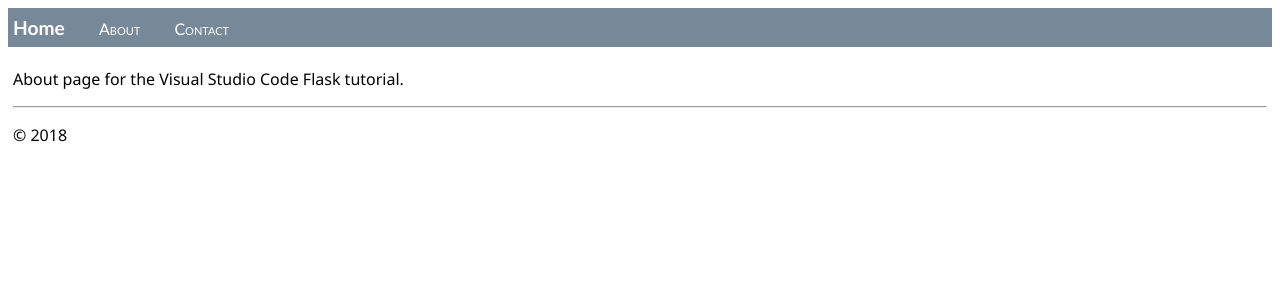
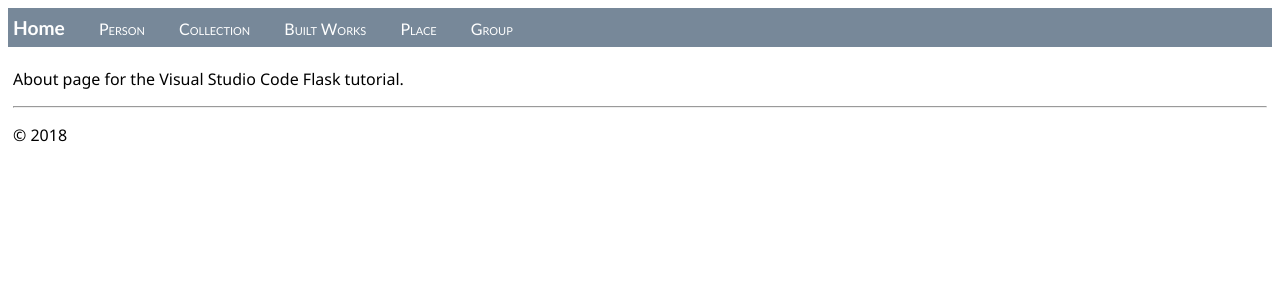
Before and after one commit to gtadigital/etl_application, a Flask app: page /about/ in a window 1280 px wide. Shown: the top 300 px of the page. Run offline with Flask 2, Linux system fonts and the light colour scheme.

Commit message:
Added main entities in layout

```diff
--- a/templates/layout.html
+++ b/templates/layout.html
@@ -9,8 +9,11 @@
     <body>
         <div class="navbar">
             <a href="{{ url_for('home') }}" class="navbar-brand">Home</a>
-            <a href="{{ url_for('about') }}" class="navbar-item">About</a>
-            <a href="{{ url_for('contact') }}" class="navbar-item">Contact</a>
+            <a href="{{ url_for('person') }}" class="navbar-item">Person</a>
+            <a href="{{ url_for('about') }}" class="navbar-item">Collection</a>
+            <a href="{{ url_for('contact') }}" class="navbar-item">Built Works</a>
+            <a href="{{ url_for('person') }}" class="navbar-item">Place</a>
+            <a href="{{ url_for('person') }}" class="navbar-item">Group</a>
         </div>
 
         <div class="body-content">
```
